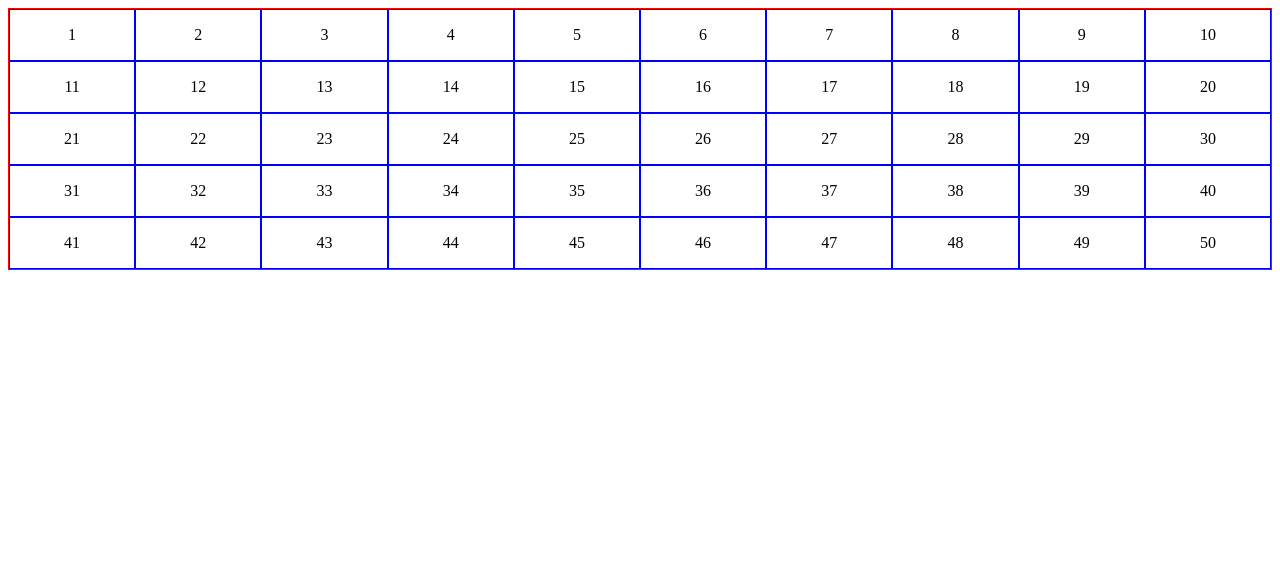
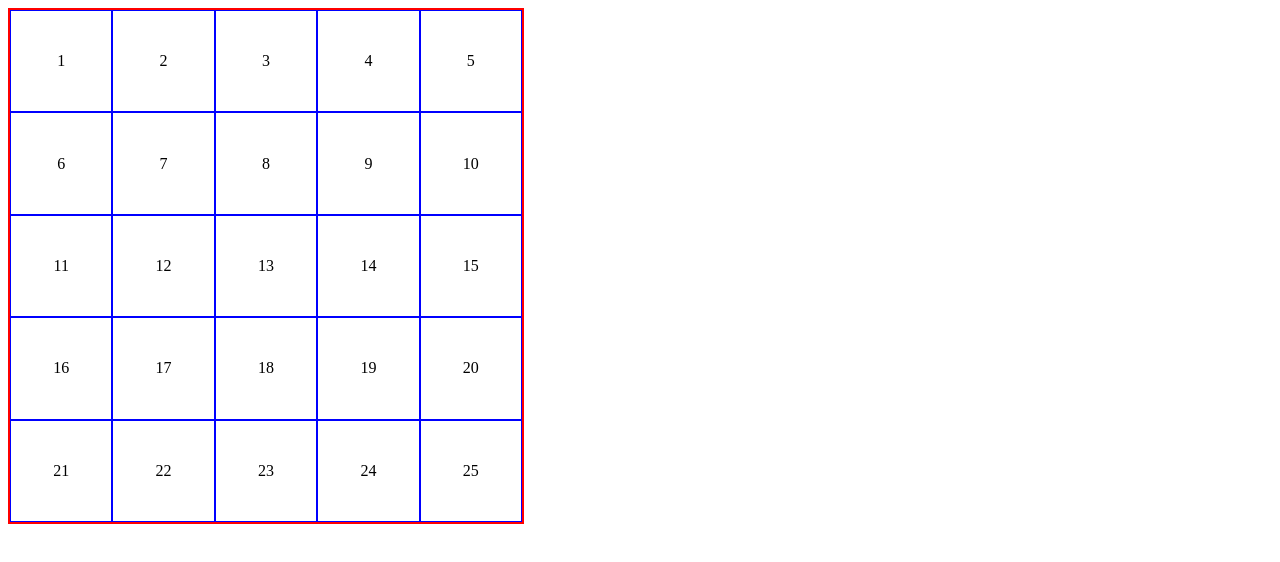
Before and after one commit to aste/Etch-A-Sketch, a plain HTML site: page index.html in a window 1280 px wide. Drawn offline with Linux system fonts and the light colour scheme.

Commit message:
Square grid with dynamic number of numbered cells

```diff
--- a/easApp.js
+++ b/easApp.js
@@ -1,15 +1,14 @@
 const gridContainer = document.getElementById("gridContainer");
 
-const makeGrid = (columns, rows) => {
+const makeGrid = (columns, rows, dimensionPx) => {
     gridContainer.style.setProperty('grid-template-columns', `repeat(${columns}, 1fr`);
     gridContainer.style.setProperty('grid-template-rows', `repeat(${rows}, 1fr`);
-    for (i = 0; i < (rows * columns); i++) {
+    for (i = 0; i < (columns * rows); i++) {
         let gridCell = document.createElement("div");
         gridCell.innerText = (i + 1);
-        gridContainer.appendChild(gridCell).className = "grid-cell";
+        gridContainer.appendChild(gridCell).className = "gridCell";
+
     }
 }
 
-makeGrid(10, 5);
-
-console.log(gridContainer);
+makeGrid(5, 5, 1600);
--- a/styles.css
+++ b/styles.css
@@ -1,17 +1,15 @@
-/* :root {
-  grid-rows: 1;
-  grid-columns: 1;
-} */
-
 #gridContainer {
   display: grid;
   grid-template-columns: repeat(grid-columns, 1fr);
   grid-template-rows: repeat(grid-rows, 1fr);
-  border: 1px solid red;
+  border: 2px solid red;
+  height: 512px;
+  width: 512px;
 }
 
-.grid-cell {
-  padding: 1em;
+.gridCell {
+  display: flex;
+  align-items: center;
+  justify-content: center;
   border: 1px solid blue;
-  text-align: center;
 }
```
